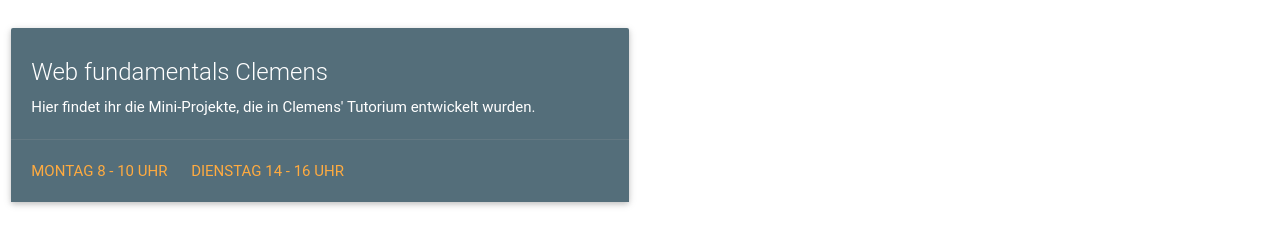
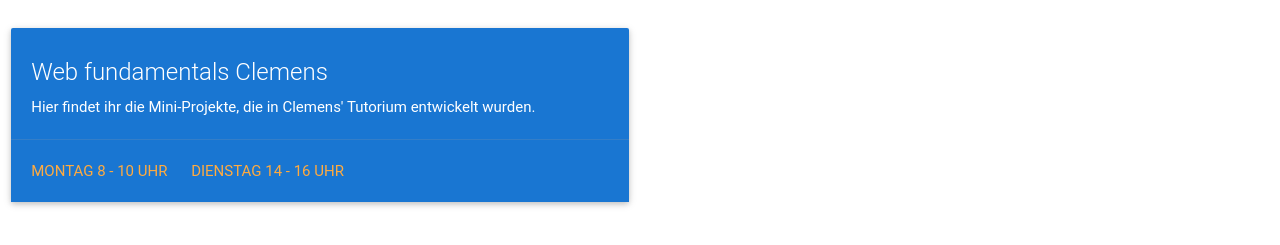
Before and after one commit to ise-anwsys/web-fundamentals-2016, a plain HTML site: page index.html in a window 1280 px wide. Shown: the part 105-350 px from the top of the page. Drawn offline with nearby package versions, Linux system fonts and the light colour scheme; a web font is replaced by a local one.

Commit message:
Update card color

```diff
--- a/index.html
+++ b/index.html
@@ -27,7 +27,7 @@
         <!-- http://materializecss.com/cards.html -->
         <div class="row">
             <div class="col s12 m6">
-                <div class="card blue-grey darken-1">
+                <div class="card blue darken-2">
                     <div class="card-content white-text">
                         <span class="card-title">Web fundamentals Clemens</span>
                         <p>Hier findet ihr die Mini-Projekte, die in Clemens' Tutorium entwickelt wurden.</p>
```
